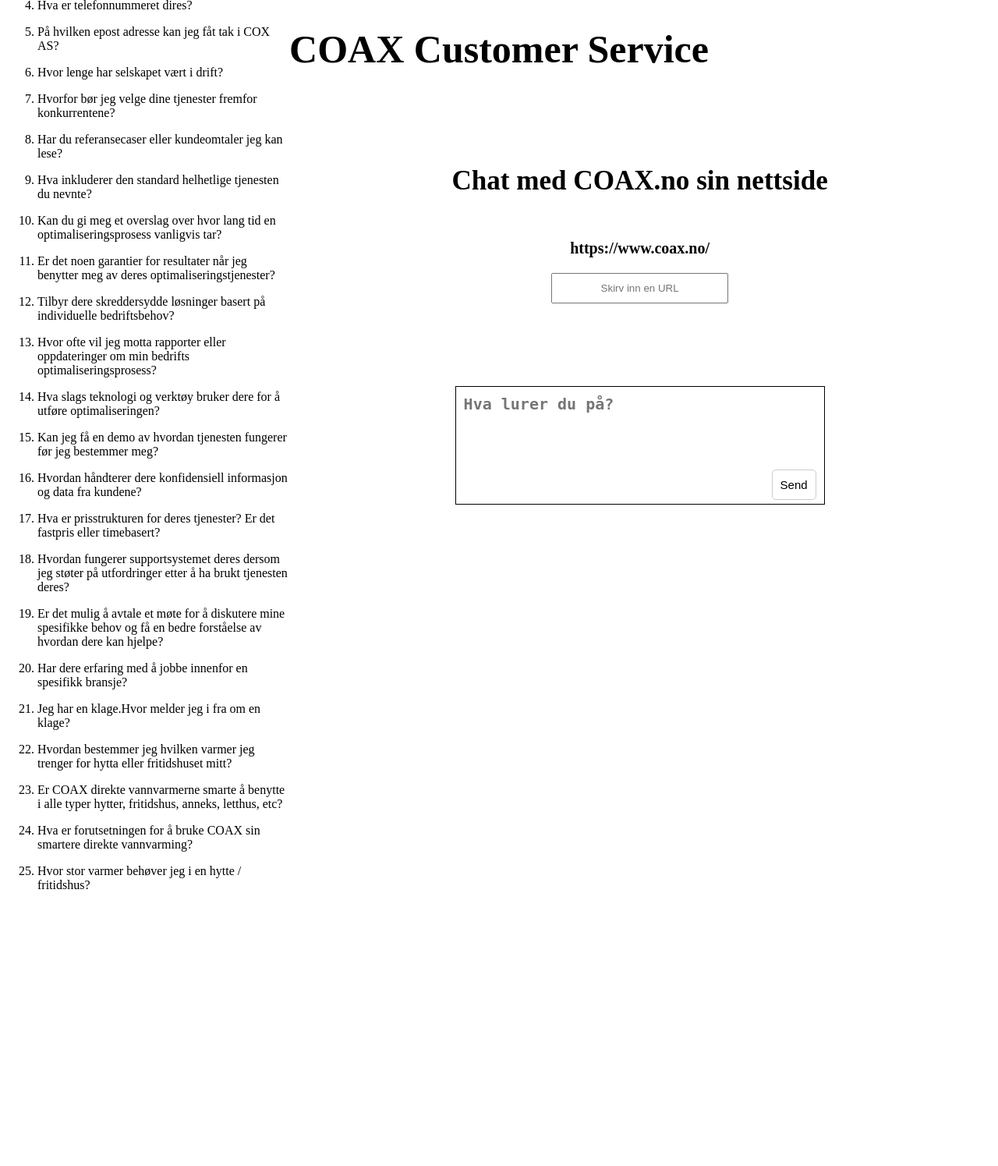
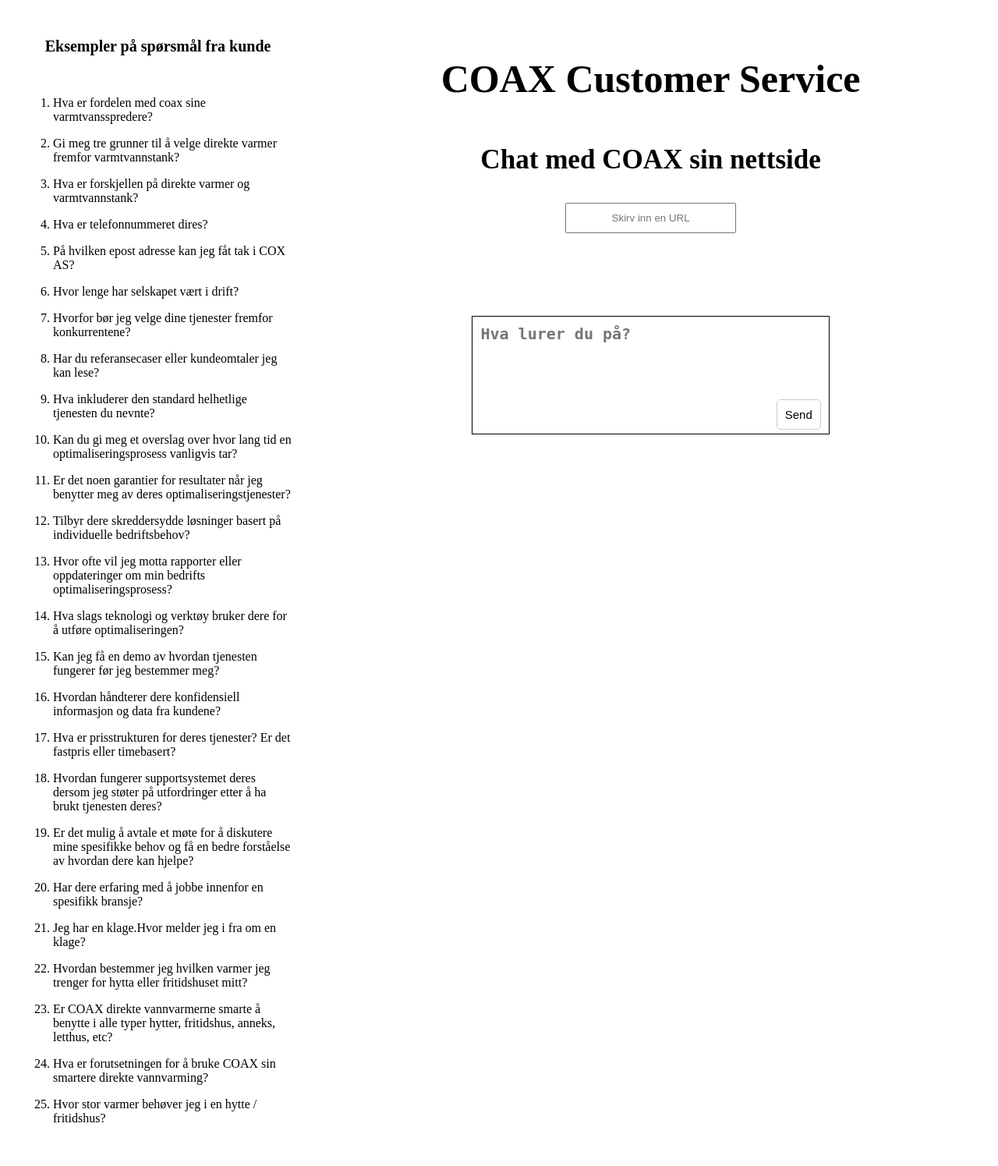
Before and after one commit to donadelicc/web-chat, a Flask app: page / in a window 1280 px wide. Shown: the whole page at 78% size. Before the commit the page ends 1140 px from the top, so only its background shows below. Run offline with Flask 3, Linux system fonts and the light colour scheme.

Commit message:
frontend upd

```diff
--- a/static/main.css
+++ b/static/main.css
@@ -11,11 +11,12 @@
     display: flex;
     flex-direction: row;
     justify-content: center;
-    align-items: center;
+    align-items: flex-start;
     height: 100vh;
 }
 
 .example_prompts {
+    padding: 20px;
     display: flex;
     flex-direction: column;
     justify-content: center;
@@ -24,6 +25,8 @@
     margin-bottom: 100px;
 }
 
+
+
 .chat_container {
     display: flex;
     flex-direction: column;
@@ -31,7 +34,7 @@
     align-items: center;
     width: 70%;
     padding: 30px;
-    margin-top: -200px;
+    /*margin-top: -200px;*/
 }
 
 .chat_header {
--- a/templates/index.html
+++ b/templates/index.html
@@ -19,16 +19,14 @@
 
 <body>
 
-<div class="header_container">
-    <h1>COAX Customer Service</h1>
 
-</div>
 
     <div class="top_container">
 
         <div class="example_prompts">
 
             <p style="font-size: 20px; font-weight: bold;">Eksempler på spørsmål fra kunde</p>
+
             <ol>
                 <li><p>Hva er fordelen med coax sine varmtvansspredere?</p></li>
                 <li><p>Gi meg tre grunner til å velge direkte varmer fremfor varmtvannstank?</p></li>
@@ -59,13 +57,19 @@
         </div>
 
         <div class="chat_container">
+
+            <div class="header_container">
+                <h1>COAX Customer Service</h1>
+
+            </div>
             <div class="chat_header">
 
-                <h3>Chat med COAX.no sin nettside</h3>
+                <h3>Chat med COAX sin nettside</h3>
 
-                <p style="font-size: 20px; font-weight: bold;">
+                <!--
+                    <p style="font-size: 20px; font-weight: bold;">
                     https://www.coax.no/</p>
-
+                -->
             </div>
 
             <form class="main_form" action="/" method="POST">
--- a/utils/scrap.py
+++ b/utils/scrap.py
@@ -58,11 +58,11 @@
     byte_count = len(text.encode('utf-8'))
     return int(byte_count / 4)
 
-
+'''
 text = scrape_all_pages('https://www.coax.no/')
 estimated_tokens = estimate_tokens(text)
 print(estimated_tokens)
 
-
+'''
 #print(len(scrape_all_pages('https://www.coax.no/')))
 #print(len(scrape_all_pages('https://www.coax.no/').split()))
```
Also changed, not shown: utils/__init__.py (added), 1 other file.
